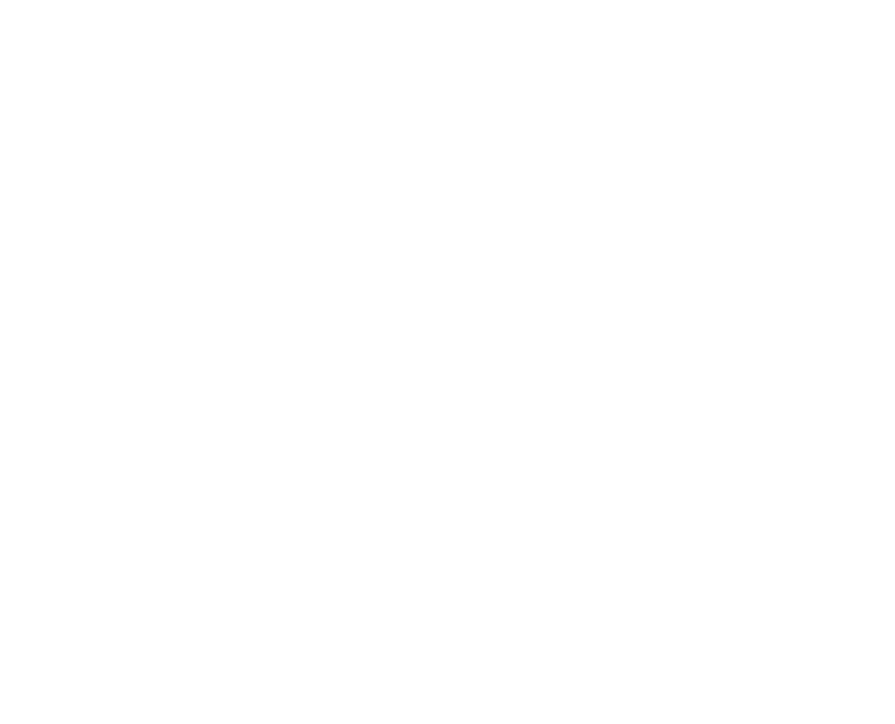
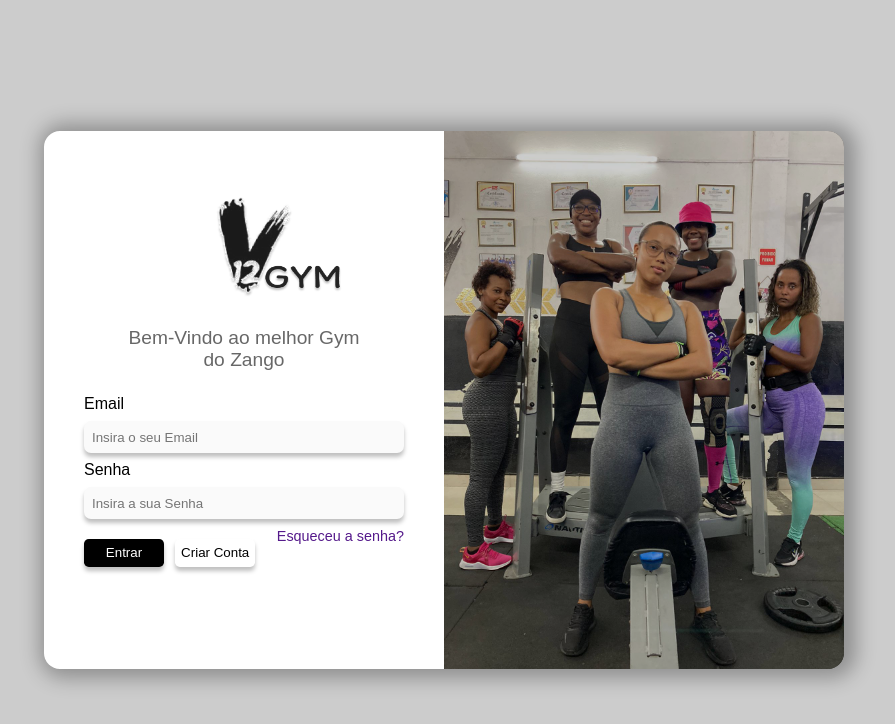
Before and after one commit to Heliossandro/My-project-with-Paulo, a React (Vite) app in the folder V12-Gym_Front/: page /Login in a window 1280 px wide. Before the commit this address had no page. Shown: the top 724 px of the page, without its empty margins (196-1091 px from the left). Built offline with nearby package versions, Linux system fonts and the light colour scheme.

Commit message:
tentei fazer a navbar e o siderbar nao consegui e apaguei

```diff
--- a/V12-Gym_Front/package.json
+++ b/V12-Gym_Front/package.json
@@ -11,6 +11,7 @@
   "dependencies": {
     "react": "^18.2.0",
     "react-dom": "^18.2.0",
+    "react-icons": "^4.8.0",
     "react-router-dom": "^6.10.0",
     "styled-components": "^5.3.9"
   },
--- a/V12-Gym_Front/src/App.jsx
+++ b/V12-Gym_Front/src/App.jsx
@@ -1,7 +1,6 @@
 import { Login } from "./components/login/login/Login"
 import { BrowserRouter, Route, Routes } from 'react-router-dom'
 import { CadastroGerente } from "./components/login/cadastroDeGerentes/CadastroGerente"
-
 
 function App() {
 
@@ -13,6 +12,11 @@ function App() {
         <Route path="/cadastroGerente" element={<CadastroGerente/>}/>
       </Routes>
 
+      <Routes>
+        <Route path= '/' element={<CadastroGerente/>}/>
+        <Route path= '/Login' element={<Login/>}/>
+      </Routes>
+
     </BrowserRouter>
 
   )
--- a/V12-Gym_Front/src/components/login/cadastroDeGerentes/CadastroGerente.jsx
+++ b/V12-Gym_Front/src/components/login/cadastroDeGerentes/CadastroGerente.jsx
@@ -2,6 +2,8 @@ import * as A from './StylesCadastroGerente.jsx'
 import * as S from '../login/stylesLogin'
 import logo from "../../../image/logo.png"
 import img from "../../../image/imgLogin.jpeg";
+import { Link } from 'react-router-dom'
+
 function CadastroGerente() {
     return(
 
@@ -35,6 +37,10 @@ function CadastroGerente() {
 
                         <div>
                             <button>Criar Conta</button>
+                        <Link to = "/login">
+                            <button>Voltar</button>
+                        </Link>
+
                         </div>
                     </form>
                 </div>
--- a/V12-Gym_Front/src/components/login/login/Login.jsx
+++ b/V12-Gym_Front/src/components/login/login/Login.jsx
@@ -27,11 +27,14 @@ function Login(){
                                    <input type="password" id='senha' placeholder='Insira a sua Senha' required/>
                                </div>
                                <section>
-                                   <div>
-                                        <S.buttonEntrar>Entrar</S.buttonEntrar>
-                                        <Link to="/cadastroGerente">
-                                        <S.buttonCriarConta>Criar Conta</S.buttonCriarConta>
-                                        </Link>
+                               <div>
+                                <Link to="/pagInicial">
+                                    <S.buttonEntrar>Entrar</S.buttonEntrar>
+                                </Link>
+
+                                <Link to="/cadastroGerente">
+                                    <S.buttonCriarConta>Criar Conta</S.buttonCriarConta>
+                                </Link>
 
                                    </div>
                                     <div>
```
Also changed, not shown: 1 other file (tests, documents, lock files or other folders).
